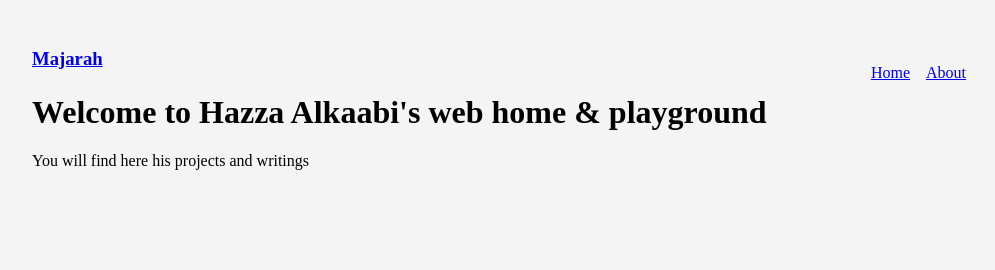
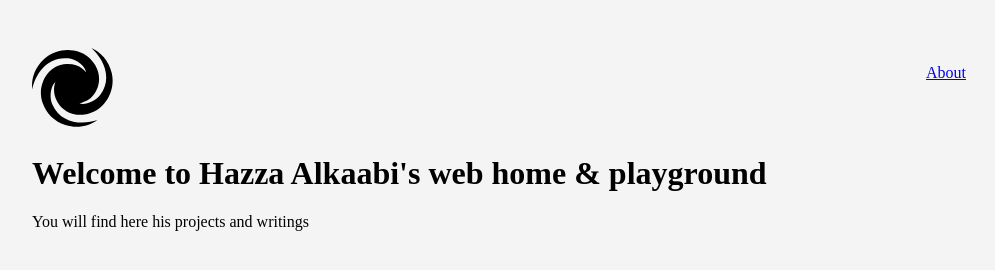
Before and after one commit to HazzaAlkaabi/majarah, a Gatsby site: page / in a window 1280 px wide. Shown: the whole page, without its empty margins (133-1128 px from the left). Built offline with nearby package versions, Linux system fonts and the light colour scheme; Gatsby itself is replaced by a stand-in of ours.

Commit message:
Added the majarah logo and removed unnecessarily files

```diff
--- a/gatsby-config.js
+++ b/gatsby-config.js
@@ -24,7 +24,7 @@ module.exports = {
         background_color: '#663399',
         theme_color: '#663399',
         display: 'minimal-ui',
-        icon: 'src/images/gatsby-icon.png', // This path is relative to the root of the site.
+        icon: 'src/images/majarah.png', // This path is relative to the root of the site.
       },
     },
     // this (optional) plugin enables Progressive Web App + Offline functionality
--- a/package.json
+++ b/package.json
@@ -10,9 +10,9 @@
     "gatsby-plugin-manifest": "^2.0.9",
     "gatsby-plugin-offline": "^2.0.16",
     "gatsby-plugin-react-helmet": "^3.0.2",
-    "gatsby-plugin-sharp": "^2.0.15",
-    "gatsby-source-filesystem": "^2.0.8",
-    "gatsby-transformer-sharp": "^2.1.8",
+    "gatsby-plugin-sharp": "^2.0.17",
+    "gatsby-source-filesystem": "^2.0.16",
+    "gatsby-transformer-sharp": "^2.1.10",
     "prop-types": "^15.6.2",
     "react": "^16.6.3",
     "react-dom": "^16.6.3",
--- a/src/components/layout.js
+++ b/src/components/layout.js
@@ -1,5 +1,6 @@
-import React from "react"
-import { Link } from "gatsby"
+import React from 'react'
+import { Link } from 'gatsby'
+import logo from '../images/majarah.svg'
 
 const ListLink = props => (
   <li style={{ display: `inline-block`, marginRight: `1rem` }}>
@@ -10,11 +11,10 @@ const ListLink = props => (
 export default ({ children }) => (
   <div style={{ margin: `3rem auto`, maxWidth: 950, padding: `0 1rem` }}>
     <header style={{ marginBottom: `1.5rem` }}>
-      <Link to="/" style={{ textShadow: `none`, backgroundImage: `none` }}>
-        <h3 style={{ display: `inline` }}>Majarah</h3>
+      <Link to="/">
+        <img src={logo} alt="Website logo" />
       </Link>
       <ul style={{ listStyle: `none`, float: `right` }}>
-        <ListLink to="/">Home</ListLink>
         <ListLink to="/about/">About</ListLink>
       </ul>
     </header>
```
Also changed, not shown: src/images/gatsby-astronaut.png (deleted), src/images/gatsby-icon.png (deleted), src/images/majarah.png (added), src/images/majarah.svg (added), 1 other file.
